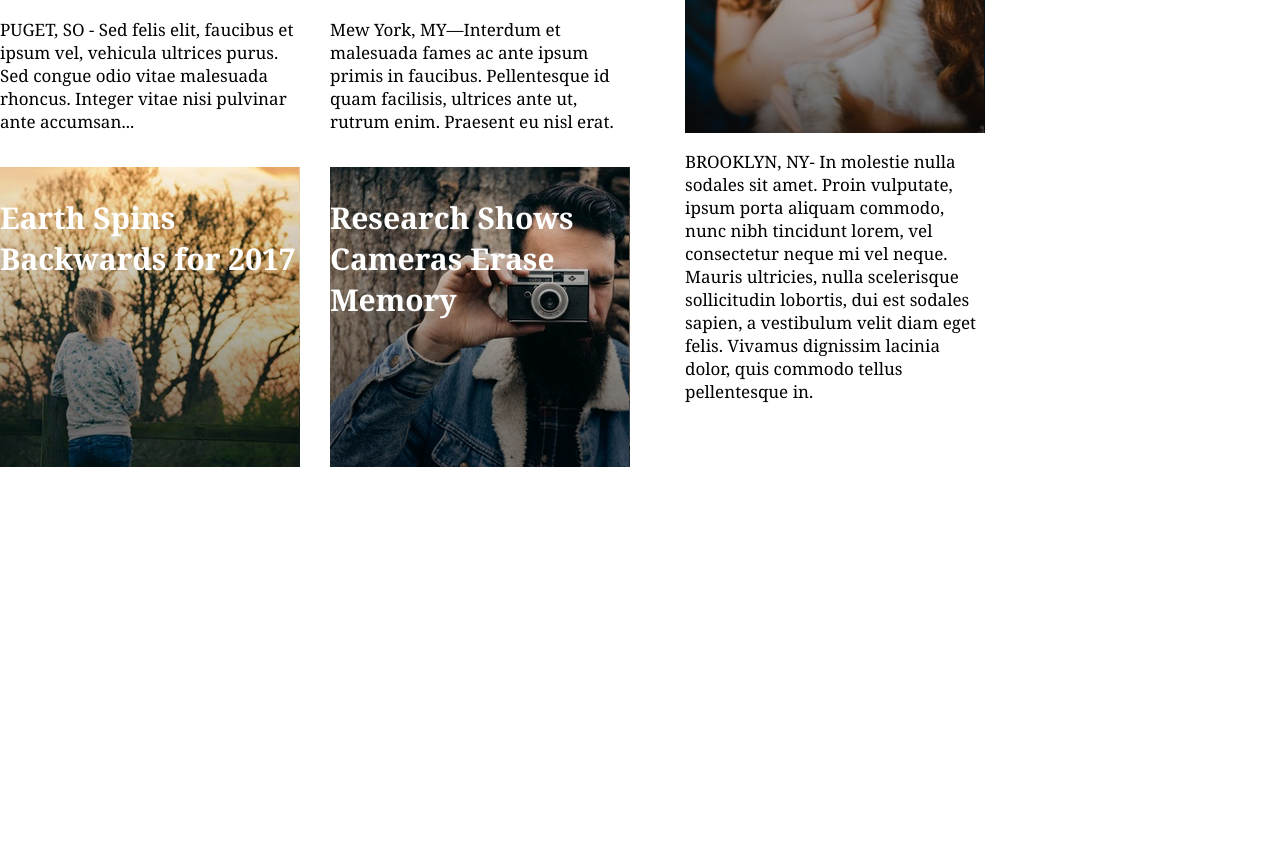
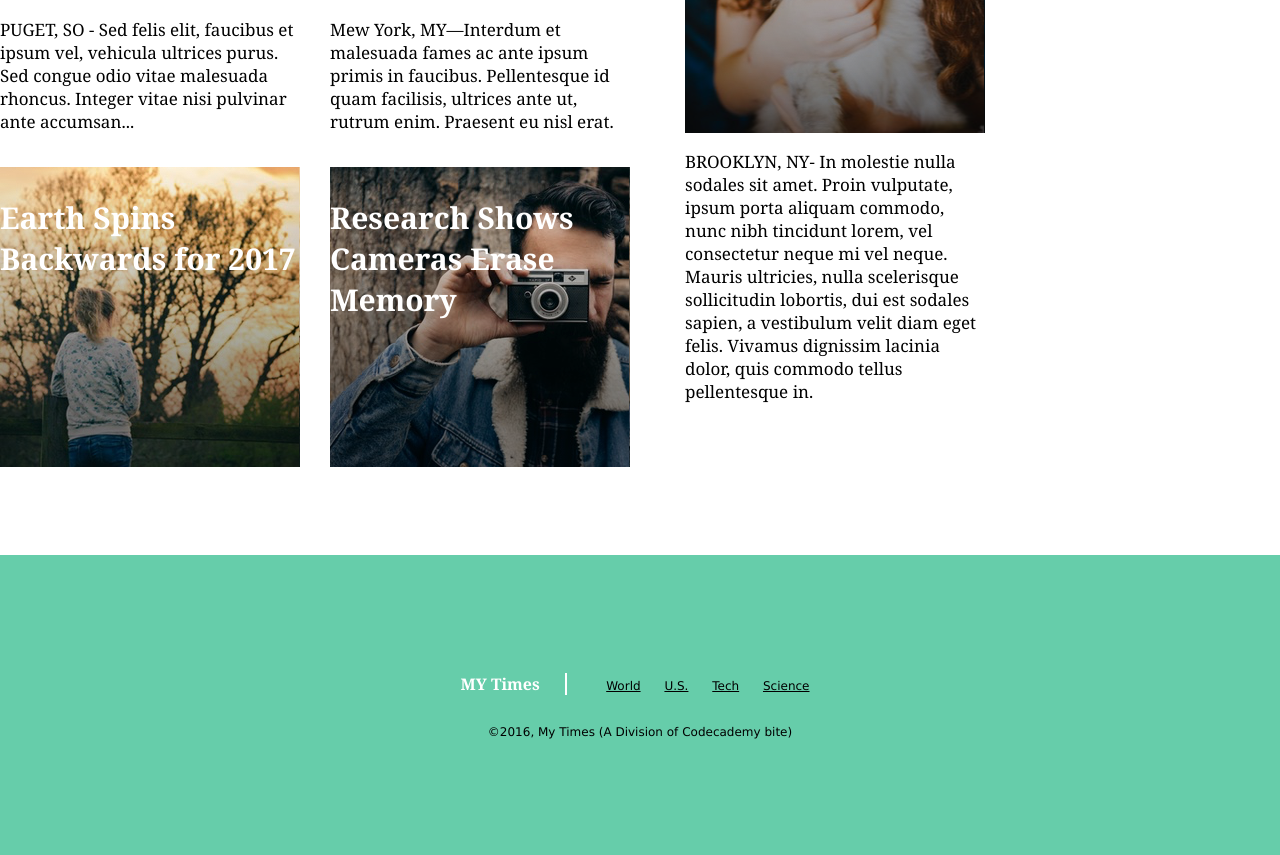
Before and after one commit to marzipanick/My-Times, a plain HTML site: page index.html in a window 1280 px wide. Shown: the part 786-1641 px from the top of the page. Before the commit the page ends 1253 px from the top, so only its background shows below. Drawn offline with Linux system fonts and the light colour scheme.

Commit message:
completed project

```diff
--- a/Resources/style.css
+++ b/Resources/style.css
@@ -143,7 +143,6 @@ padding: 20px 40px;
   flex-direction: column;
   justify-content: space-between;
   height: 300px;
-
   flex-wrap: wrap;
 }
 
@@ -151,3 +150,49 @@ padding: 20px 40px;
   border-bottom: 1px solid black;
   padding: 11px 20px;
 }
+
+footer {
+  display: flex;
+  height: 300px;
+  width: 100%;
+  background-color: MediumAquamarine;
+  margin: auto;
+  flex-direction: column;
+  align-items: center;
+  justify-content: center;
+  position: relative;
+  top: 100px;
+}
+
+.footer_one {
+  display: block;
+  align-items: baseline;
+  justify-content: space-between;
+}
+
+.footer_nav {
+  display: inline-block;
+  font-family: Verdana;
+  font-size: 12px;
+  padding-left: 25px;
+}
+
+.footer_nav span {
+  display: inline-block;
+  padding: 20px 10px;
+}
+
+#footer_title {
+  display: inline-block;
+  font-family: Georgia;
+  font-size: 16px;
+  font-weight: bold;
+  color: white;
+  border-right: 2px solid white;
+  padding-right: 25px;
+}
+
+.footer_two {
+  font-family: Verdana;
+  font-size: 12px;
+}
--- a/index.html
+++ b/index.html
@@ -128,13 +128,28 @@
 
       </div>
 
+    </div>
 
+    <footer>
 
+    <div class=footer_one>
+     <div id=footer_title>
+      <span>MY Times</span>
+     </div>
 
+     <div class=footer_nav>
+       <span><a href="#">World</a></span>
+       <span><a href="#">U.S.</a></span>
+       <span><a href="#">Tech</a></span>
+       <span><a href="#">Science</a></span>
+     </div>
+   </div>
 
+     <div class=footer_two>
+       <p>&copy;2016, My Times (A Division of Codecademy bite)</p>
+     </div>
 
-
-    </div>
+   </footer>
 
   </body>
 
```
